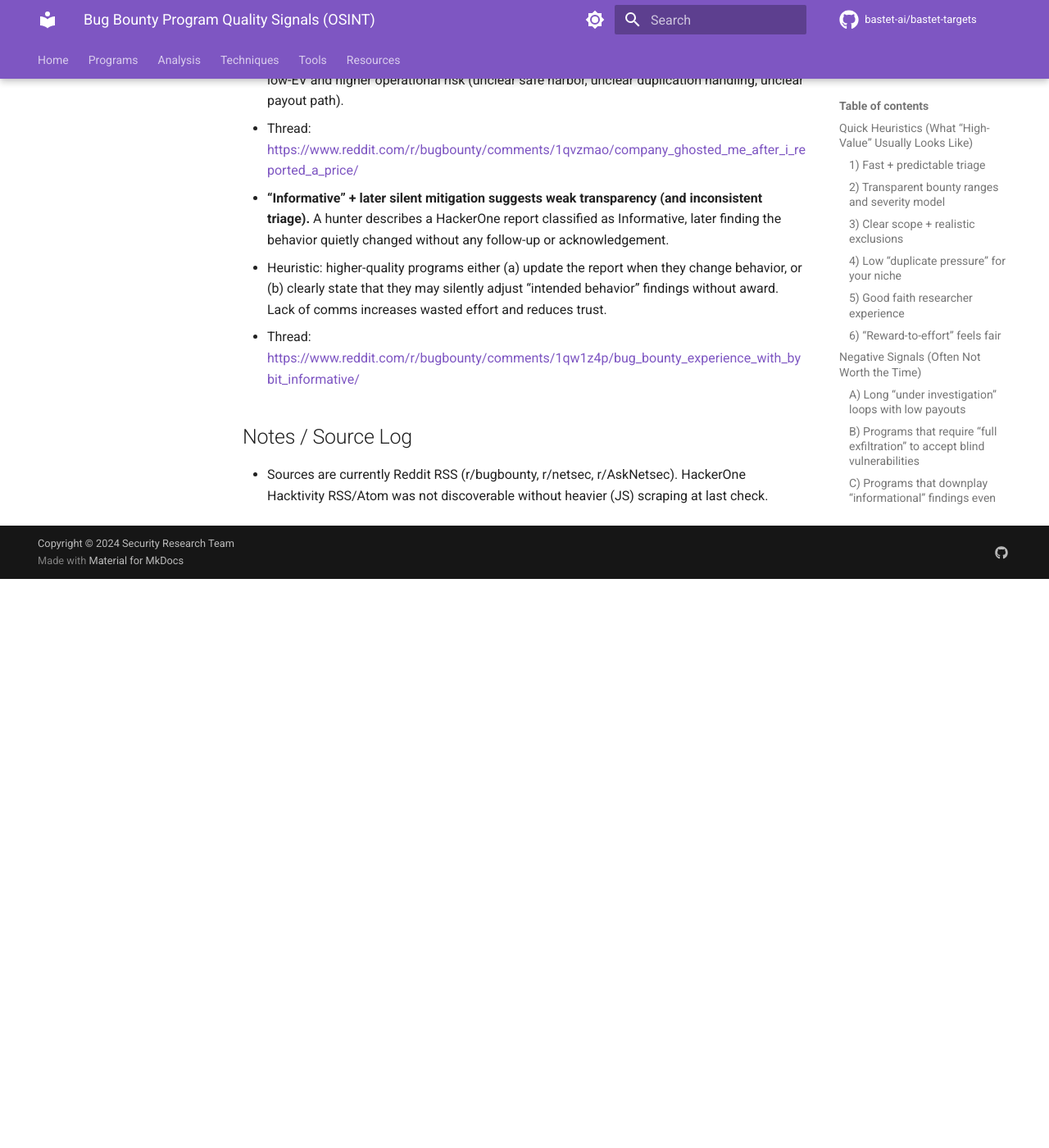
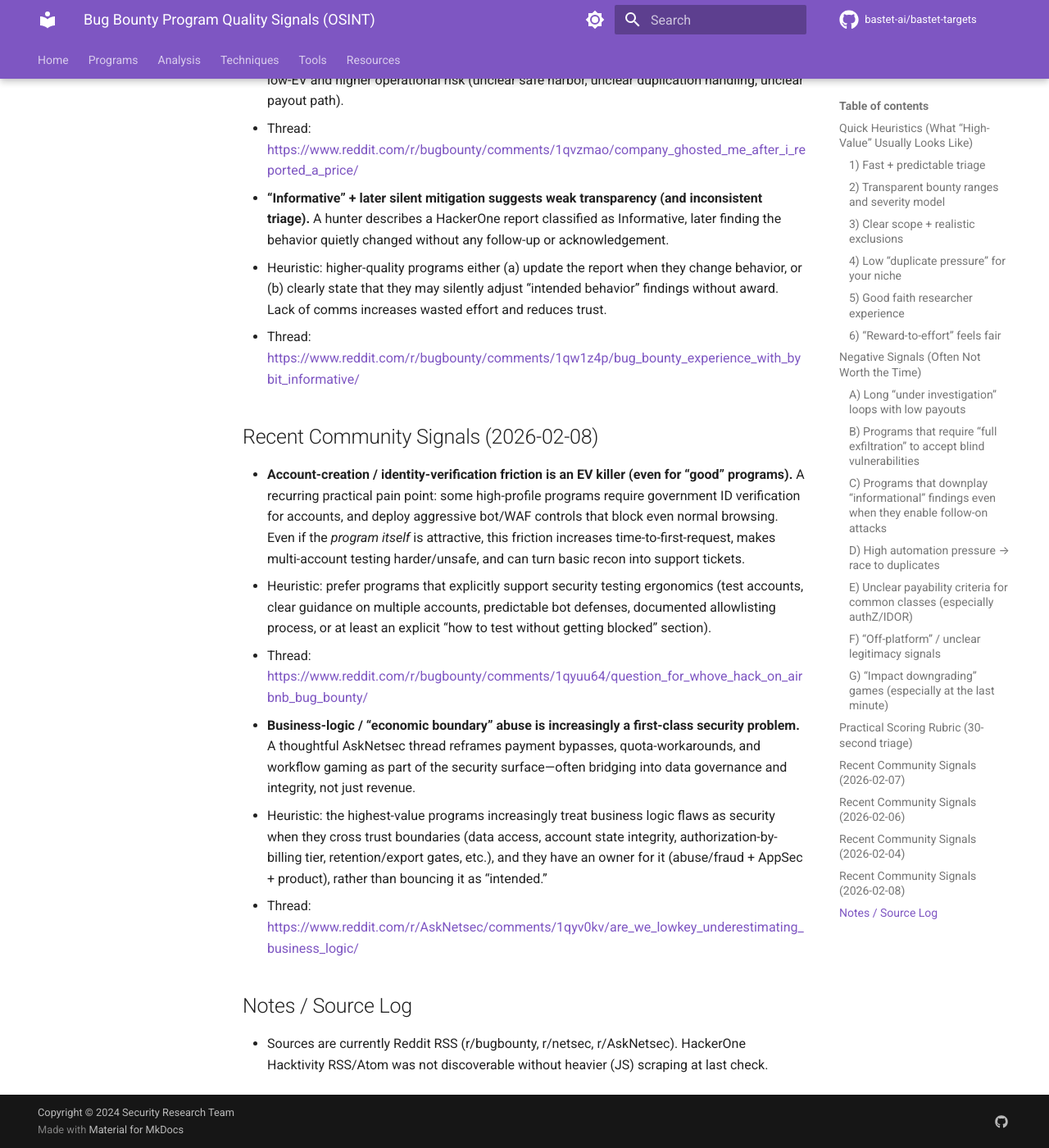
Before and after one commit to bastet-ai/bastet-targets, an MkDocs documentation site: the page built from docs/programs/program-quality-signals.md, in a window 1280 px wide and 1400 px high, scrolled down 9851 px. Shown: the whole window at 82% size. Built offline with MkDocs 1.6.1 and Material for MkDocs 9.7.7, drawn with Linux system fonts in a browser that asks for light colours; comment, search, counter and statistics services are not loaded; before the commit the page ends 10557 px from its top, so only the background shows below that.

Commit message:
docs: add 2026-02-08 program quality signals (friction + biz logic)

```diff
--- a/docs/programs/program-quality-signals.md
+++ b/docs/programs/program-quality-signals.md
@@ -216,6 +216,16 @@
   - Heuristic: higher-quality programs either (a) update the report when they change behavior, or (b) clearly state that they may silently adjust “intended behavior” findings without award. Lack of comms increases wasted effort and reduces trust.
   - Thread: https://www.reddit.com/r/bugbounty/comments/1qw1z4p/bug_bounty_experience_with_bybit_informative/
 
+## Recent Community Signals (2026-02-08)
+
+- **Account-creation / identity-verification friction is an EV killer (even for “good” programs).** A recurring practical pain point: some high-profile programs require government ID verification for accounts, and deploy aggressive bot/WAF controls that block even normal browsing. Even if the *program itself* is attractive, this friction increases time-to-first-request, makes multi-account testing harder/unsafe, and can turn basic recon into support tickets.
+  - Heuristic: prefer programs that explicitly support security testing ergonomics (test accounts, clear guidance on multiple accounts, predictable bot defenses, documented allowlisting process, or at least an explicit “how to test without getting blocked” section).
+  - Thread: https://www.reddit.com/r/bugbounty/comments/1qyuu64/question_for_whove_hack_on_airbnb_bug_bounty/
+
+- **Business-logic / “economic boundary” abuse is increasingly a first-class security problem.** A thoughtful AskNetsec thread reframes payment bypasses, quota-workarounds, and workflow gaming as part of the security surface—often bridging into data governance and integrity, not just revenue.
+  - Heuristic: the highest-value programs increasingly treat business logic flaws as security when they cross trust boundaries (data access, account state integrity, authorization-by-billing tier, retention/export gates, etc.), and they have an owner for it (abuse/fraud + AppSec + product), rather than bouncing it as “intended.”
+  - Thread: https://www.reddit.com/r/AskNetsec/comments/1qyv0kv/are_we_lowkey_underestimating_business_logic/
+
 ## Notes / Source Log
 
 - Sources are currently Reddit RSS (r/bugbounty, r/netsec, r/AskNetsec). HackerOne Hacktivity RSS/Atom was not discoverable without heavier (JS) scraping at last check.
```
